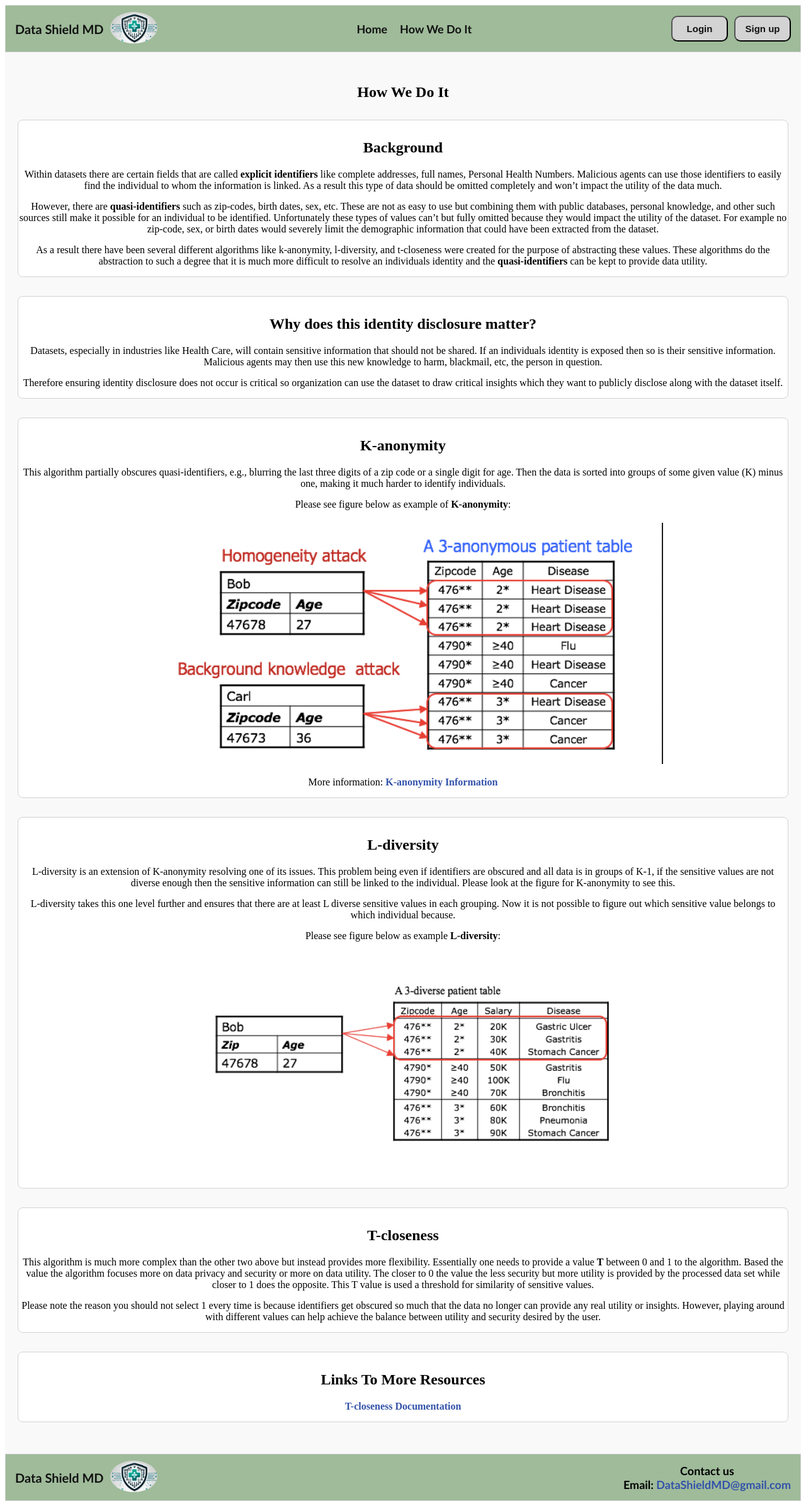
After one commit to Teodor-Andrei-Georgescu/Projects, a Django app: page /how-we-do-it/ in a window 1280 px wide. The commit adds this page. Shown: the whole page at 63% size. Run offline with Django 4.2, Linux system fonts and the light colour scheme.

Commit message:
created how we do it page, and made some more small changes to header and footer. Next thing to do will probably be the registration page or lookg into databases that support file uploads.

```diff
--- a/DataShieldMDWebApplication/DataShieldMD/DataShieldMDApp/static/css/style.css
+++ b/DataShieldMDWebApplication/DataShieldMD/DataShieldMDApp/static/css/style.css
@@ -1,4 +1,6 @@
-/* This bit until the next comment is used for sytling the header and the footer*/
+/*
+This bit until the next comment is used for sytling the header and the footer
+*/
 .navbar-header {
     background-color: #9fbb9a;
     font-family: calibri;
@@ -92,7 +94,9 @@
 .auth-btn:hover {
     background-color: #818080;
 }
-/*This section is specifically for footer*/
+/*
+This section is specifically for footer
+*/
 .navbar-footer {
     background-color: #9fbb9a;
     font-family: calibri;
@@ -126,26 +130,76 @@
 
 .contact-info a:hover {
     text-decoration: underline;
-}
-/*This section is for styling the home/landing page*/
-.landing {
-    text-align: center;
-    border: 1px solid lightgray;
-}
-.landing div{
-    border: 1px solid lightgray;}
-
-.service-preview {
-    text-align: center;
-    border: 1px solid lightgray;
+    color: #5a5959
 }
 
-.about, .disclaimer {
+/*
+This is used to style the how we do it page
+*/
+.how-we-do-it {
+    background-color: #f9f9f9;
     text-align: center;
-    border: 1px solid lightgray;
+    padding: 20px;
 }
 
-/*This is used to make webapge somewwhat responsive to different sizes*/
+.how-we-do-it h1, .how-we-do-it h2 {
+    font-weight: bold;
+    margin-top: 30px;
+}
+
+.section {
+    max-width: auto;
+    margin: 30px auto;
+    border: 1px solid lightgray;
+    border-radius: 8px;
+    background-color: white;
+    text-align: left;
+}
+
+.section h2 {
+    text-align: center;
+    margin-bottom: 20px;
+}
+
+.section p {
+    text-align: center;
+    margin: 15px 0;
+}
+
+.section img {
+    display: block;
+    max-width: 100%;
+    height: auto;
+    margin: 20px auto;
+}
+
+.section a {
+    color: #3352aa;
+    text-decoration: none;
+    font-weight: bold;
+}
+
+.section a:hover {
+    text-decoration: underline;
+}
+/*
+This section is for styling the home/landing page we do use same idea as
+how-we-do it page.
+*/
+.home {
+    background-color: #f9f9f9;
+    text-align: center;
+    padding: 20px;
+}
+
+.home h1, .home h2 {
+    font-weight: bold;
+    margin-top: 30px;
+}
+
+/*
+This is used to make webapge somewwhat responsive to different sizes
+*/
 @media (max-width: 80px) {
     section {
         flex-direction: column;
--- /dev/null
+++ b/DataShieldMDWebApplication/DataShieldMD/DataShieldMDApp/templates/how_we_do_it.html
@@ -0,0 +1,70 @@
+{% extends "partials/base.html" %}
+{% load static %}
+{% block content %}
+<section class="how-we-do-it">
+    <h1>How We Do It</h1>
+    <div class="section background">
+        <h2>Background</h2>
+        <p>
+            Within datasets there are certain fields that are called <strong>explicit identifiers</strong> like complete addresses, full names, Personal Health Numbers. Malicious agents can use those identifiers to easily find the individual to whom the information is linked. As a result this type of data should be omitted completely and won’t impact the utility of the data much.
+        </p>
+        <p>
+            However, there are <strong>quasi-identifiers </strong>such as zip-codes, birth dates, sex, etc. These are not as easy to use but combining them with public databases, personal knowledge, and other such sources still make it possible for an individual to be identified. Unfortunately these types of values can’t but fully omitted because they would impact the utility of the dataset. For example no zip-code, sex, or birth dates would severely limit the demographic information that could have been extracted from the dataset.
+        </p>
+        <p>
+            As a result there have been several different algorithms like k-anonymity, l-diversity, and t-closeness were created for the purpose of abstracting these values. These algorithms do the abstraction to such a degree that it is much more difficult to resolve an individuals identity and the <strong>quasi-identifiers</strong> can be kept to provide data utility.
+        </p>
+    </div>
+
+    <div class="section importance">
+        <h2>Why does this identity disclosure matter?</h2>
+        <p>
+            Datasets, especially in industries like Health Care, will contain sensitive information that should not be shared. If an individuals identity is exposed then so is their sensitive information. Malicious agents may then use this new knowledge to harm, blackmail, etc, the person in question.
+        </p>
+        <p>
+            Therefore ensuring identity disclosure does not occur is critical so organization can use the dataset to draw critical insights which they want to publicly disclose along with the dataset itself.
+        </p>
+    </div>
+
+    <div class="section kanonymity">
+        <h2>K-anonymity</h2>
+        <p>
+            This algorithm partially obscures quasi-identifiers, e.g., blurring the last three digits of a zip code or a single digit for age. Then the data is sorted into groups of some given value (K) minus one, making it much harder to identify individuals.
+        </p>
+        <p>
+            Please see figure below as example of <strong>K-anonymity</strong>:
+        </p>
+        <img src="{% static 'img/kanonymity_example.png' %}" alt="K-anonymity example">
+        <p>More information: <a href="https://elf11.github.io/2017/04/22/kanonymity.html">K-anonymity Information</a></p>
+    </div>
+
+    <div class="section ldiversity">
+        <h2>L-diversity</h2>
+        <p>
+            L-diversity is an extension of K-anonymity resolving one of its issues. This problem being even if identifiers are obscured and all data is in groups of K-1, if the sensitive values are not diverse enough then the sensitive information can still be linked to the individual. Please look at the figure for K-anonymity to see this.
+        </p>
+        <p>
+            L-diversity takes this one level further and ensures that there are at least L diverse sensitive values in each grouping. Now it is not possible to figure out which sensitive value belongs to which individual because.
+        </p>
+        <p>
+            Please see figure below as example <strong>L-diversity</strong>:
+        </p>
+        <img src="{% static 'img/ldiversity_example.png' %}" alt="L-diversity example">
+    </div>
+
+    <div class="section tcloseness">
+        <h2>T-closeness</h2>
+        <p>
+            This algorithm is much more complex than the other two above but instead provides more flexibility.  Essentially one needs to provide a value <strong>T</strong> between 0 and 1 to the algorithm. Based the value the algorithm focuses more on data privacy and security or more on data utility. The closer to 0 the value the less security but more utility is provided by the processed data set while closer to 1 does the opposite. This T value is used a threshold for similarity of sensitive values.
+        </p>
+        <p>
+            Please note the reason you should not select 1 every time is because identifiers get obscured so much that the data no longer can provide any real utility or insights. However, playing around with different values can help achieve the balance between utility and security desired by the user.
+        </p>
+    </div>
+
+    <div class="section resources">
+        <h2>Links To More Resources</h2>
+        <p><a href="https://www.cs.purdue.edu/homes/ninghui/papers/t_closeness_icde07.pdf">T-closeness Documentation</a></p>
+    </div>
+</section>
+{% endblock %}
--- a/DataShieldMDWebApplication/DataShieldMD/DataShieldMDApp/templates/base.html
+++ b/DataShieldMDWebApplication/DataShieldMD/DataShieldMDApp/templates/partials/base.html
@@ -19,7 +19,7 @@
   </head>
 
   <body>
-    {% include "header.html" %}
+    {% include "partials/header.html" %}
 
 
     <main>
@@ -30,6 +30,6 @@
       <!-- End block content -->
     </main>
 
-    {% include "footer.html" %}
+    {% include "partials/footer.html" %}
   </body>
 </html>
--- a/DataShieldMDWebApplication/DataShieldMD/DataShieldMDApp/templates/header.html
+++ b/DataShieldMDWebApplication/DataShieldMD/DataShieldMDApp/templates/partials/header.html
@@ -10,16 +10,16 @@
     <div class="center-section">
         {% if user.is_authenticated %}
             <ul>
-                <li><a href="#">Home</a></li>
-                <li><a href="#">How We Do It</a></li>
+                <li><a href="{% url 'home' %}">Home</a></li>
+                <li><a href="{% url 'how_we_do_it' %}">How We Do It</a></li>
                 <li><a href="#">File Upload</a></li>
                 <li><a href="#">Algorithm Selection and Processing</a></li>
                 <li><a href="#">Processed Datasets</a></li>
             </ul>
         {% else %}
             <ul>
-                <li><a href="#">Home</a></li>
-                <li><a href="#">How We Do It</a></li>
+                <li><a href="{% url 'home' %}">Home</a></li>
+                <li><a href="{% url 'how_we_do_it' %}">How We Do It</a></li>
             </ul>
         {% endif %}
     </div>
--- a/DataShieldMDWebApplication/DataShieldMD/DataShieldMDApp/urls.py
+++ b/DataShieldMDWebApplication/DataShieldMD/DataShieldMDApp/urls.py
@@ -5,8 +5,9 @@ from django.contrib.auth import views as auth_views
 
 urlpatterns = [
     path('', views.home, name='home'),
+    path('home/', views.home, name='home'),
+    path('how-we-do-it/', views.how_we_do_it, name='how_we_do_it'),
     path('api-token-auth/',obtain_auth_token),
     path('login/', auth_views.LoginView.as_view(), name='login'),
     path('logout/', auth_views.LogoutView.as_view(), name='logout'),
-
 ]
--- a/DataShieldMDWebApplication/DataShieldMD/DataShieldMDApp/views.py
+++ b/DataShieldMDWebApplication/DataShieldMD/DataShieldMDApp/views.py
@@ -3,3 +3,6 @@ from django.shortcuts import render
 # Create your views here.
 def home(request):
     return render(request, 'home.html')
+
+def how_we_do_it(request):
+    return render(request, 'how_we_do_it.html')
```
Also changed, not shown: DataShieldMDWebApplication/DataShieldMD/DataShieldMDApp/templates/home.html (+17 -11 lines), DataShieldMDWebApplication/DataShieldMD/DataShieldMDApp/static/img/kanonymity_example.PNG (added), DataShieldMDWebApplication/DataShieldMD/DataShieldMDApp/static/img/ldiversity_example.PNG (added), DataShieldMDWebApplication/DataShieldMD/DataShieldMDApp/templates/partials/footer.html (renamed from DataShieldMDWebApplication/DataShieldMD/DataShieldMDApp/templates/footer.html), DataShieldMDWebApplication/DataShieldMD/db.sqlite3.
